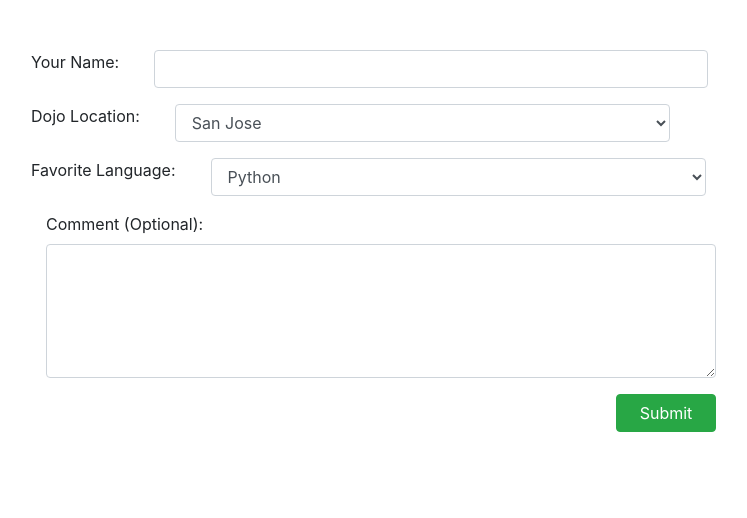
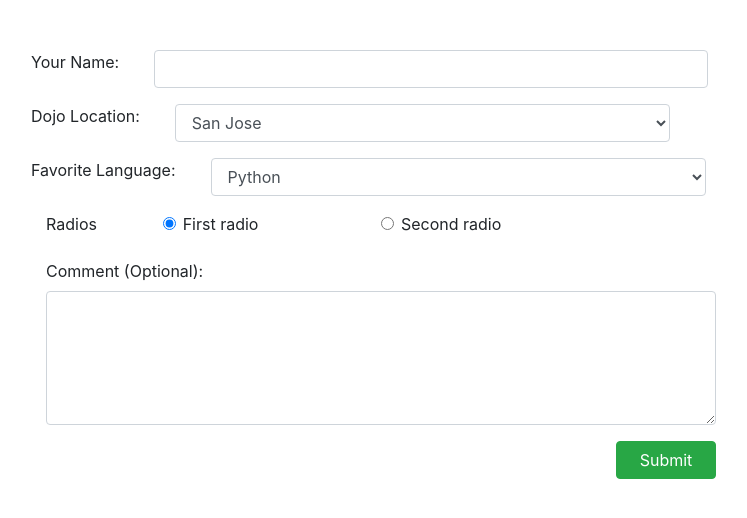
Before and after one commit to dcrawford027/dojo_survey, a Django app: page / in a window 1280 px wide. Shown: the top 518 px of the page, without its empty margins (259-1006 px from the left). Run offline with Django 3.2, Linux system fonts and the light colour scheme; some libraries are stand-ins or nearby versions.

Commit message:
added radio buttons

```diff
--- a/main_app/templates/index.html
+++ b/main_app/templates/index.html
@@ -44,6 +44,25 @@
                     </select>
                 </div>
             </div>
+            <fieldset class="form-group">
+                <div class="row">
+                    <legend class="col-form-label col-sm-2 pt-0">Radios</legend>
+                    <div class="col-sm-4">
+                        <div class="form-check">
+                            <input class="form-check-input" type="radio" name="gridRadios" id="gridRadios1" value="option1" checked>
+                            <label class="form-check-label" for="gridRadios1">
+                                First radio
+                            </label>
+                        </div>
+                    </div>
+                    <div class="form-check">
+                        <input class="form-check-input" type="radio" name="gridRadios" id="gridRadios2" value="option2">
+                        <label class="form-check-label" for="gridRadios2">
+                            Second radio
+                        </label>
+                    </div>
+                </div>
+            </fieldset>
             <div class="form-group">
                 <label for="comment">Comment (Optional): </label>
                 <textarea class="form-control" name="comment" id="comment" rows="5"></textarea>
```
